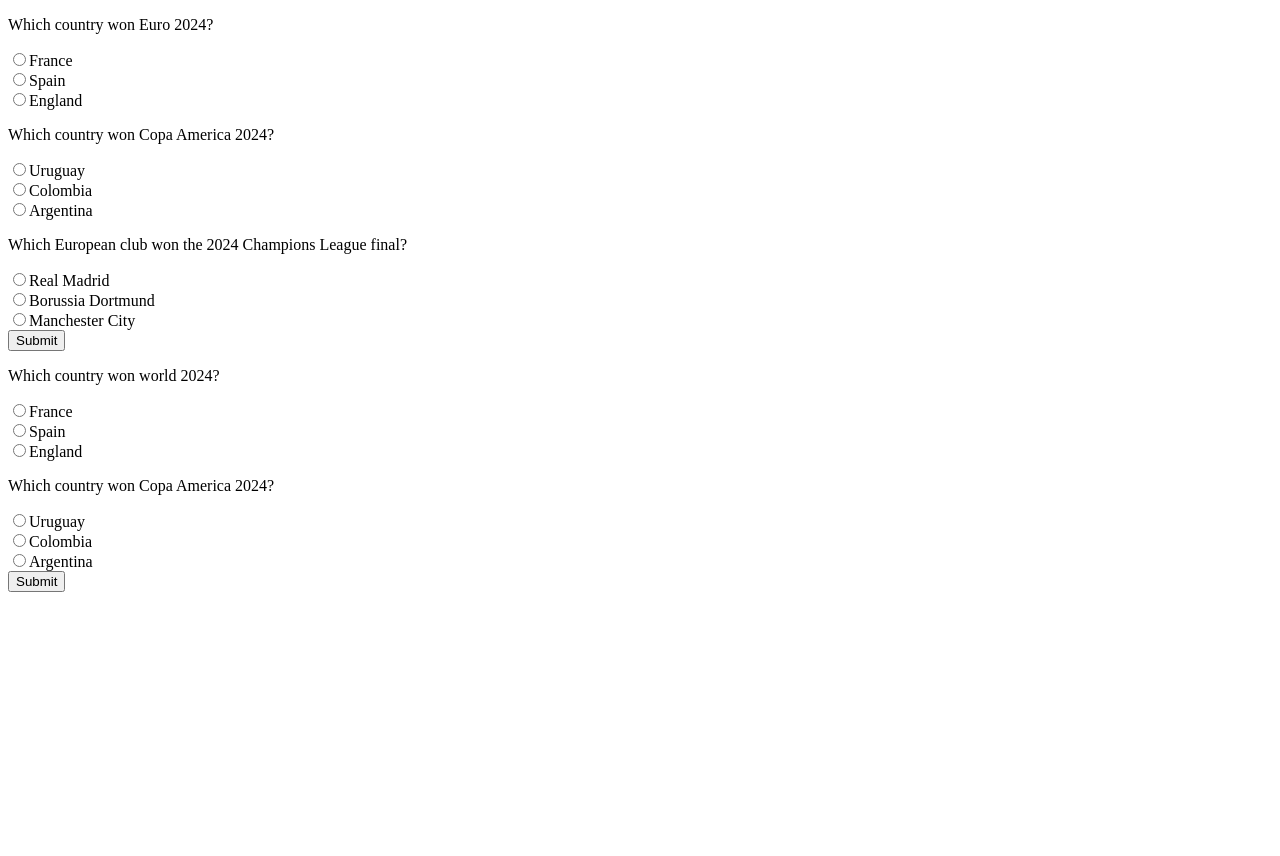
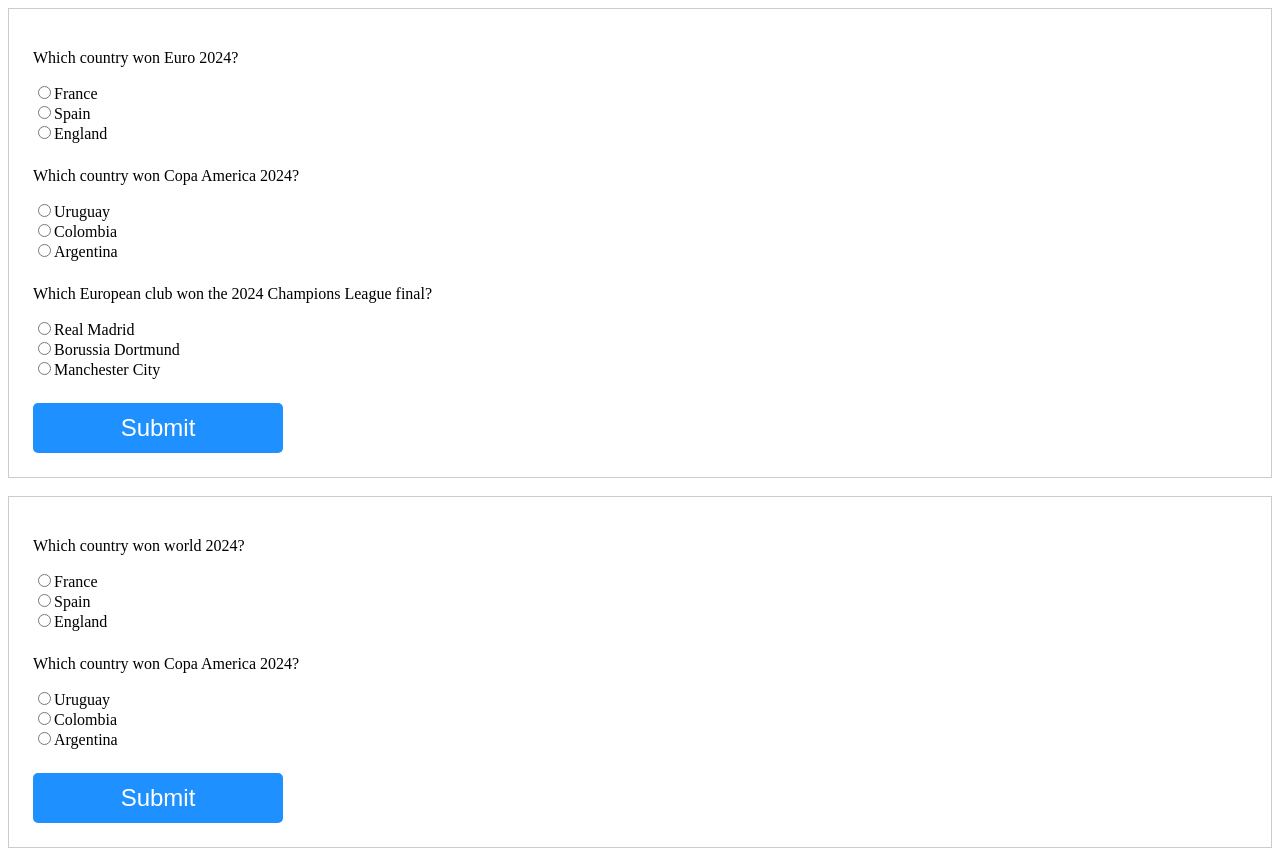
Before and after one commit to codixir/quiz-app-example-2, a plain HTML site: page index.html in a window 1280 px wide. Before the commit the page ends 800 px from the top, so only its background shows below. Drawn offline with Linux system fonts and the light colour scheme.

Commit message:
Add styles

```diff
--- a/index.html
+++ b/index.html
@@ -7,9 +7,11 @@
     <link rel="stylesheet" href="styles.css">
 </head>
 <body>
-    <div id="quiz-questions"></div>
+    <div id="quiz-questions" class="quiz-container"></div>
 
-    <div id="quiz-questions2"></div>
+    <br>
+
+    <div id="quiz-questions2" class="quiz-container"></div>
 
     <script src="app.js"></script>
 </body>
--- a/styles.css
+++ b/styles.css
@@ -1,3 +1,27 @@
+.quiz-container {
+    border: 1px solid #ccc;
+    padding: 24px;
+    display: flex;
+}
+
+.question-container {
+    margin-bottom: 24px;
+}
+
+button[type="submit"] {
+    width: 250px;
+    height: 50px;
+    border-radius: 5px;
+    border: none;
+    font-size: 24px;
+    background-color:dodgerblue;
+    color: #fff;
+}
+
+button[type="submit"]:hover {
+    background-color: rgb(24, 52, 43);
+}
+
 .options-container {
     display: flex;
     flex-direction: column;
```
Also changed, not shown: app.js (line endings or trailing spaces).
